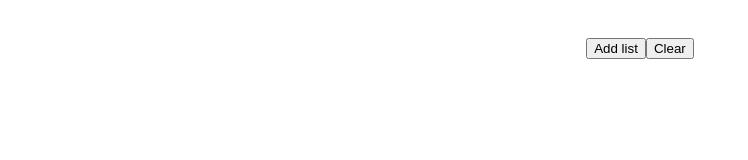
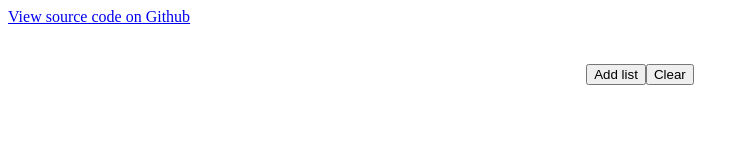
Before and after one commit to Arnooo/sosimplist, a website: page index.html in a window 1280 px wide. Shown: the whole page, without its empty margins (0-748 px from the left). Drawn offline with Linux system fonts and the light colour scheme.

Commit message:
Description: Add github link
Issue: NA
Author: Arnaud Joubel <arnaud.joubel@gmail.com>
Review: NA
Test performed:
Test result: pass

Conflicts:
	index.html

```diff
--- a/index.html
+++ b/index.html
@@ -5,6 +5,7 @@
     <script  type="text/javascript" src="dist/sosimplist.min.js"></script>
 </head>
 <body onload="sosimplist.init('view-sosimplist',{edit:true});">
+    <a href="https://github.com/Arnooo/sosimplist">View source code on Github</a>
     <div id="view-sosimplist"></div>
 </body>
 </html>
```
